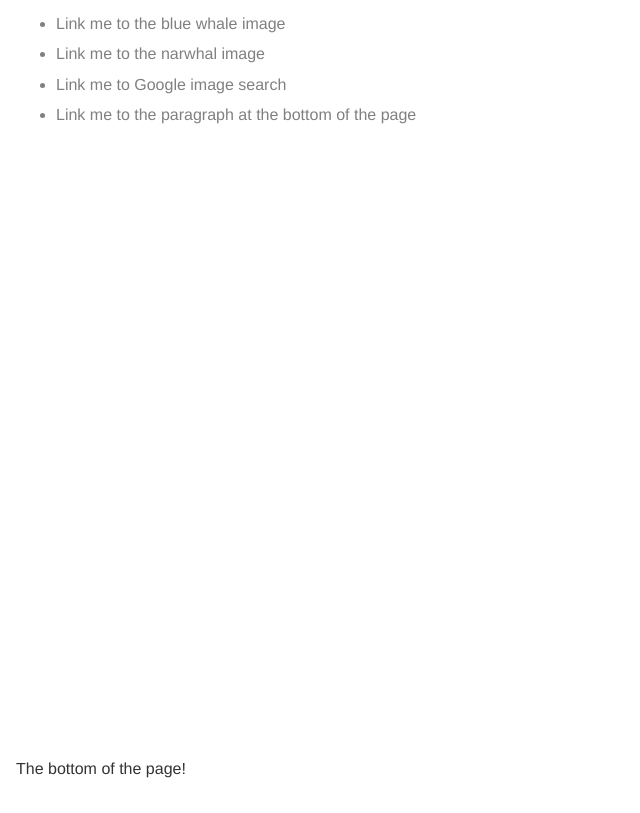
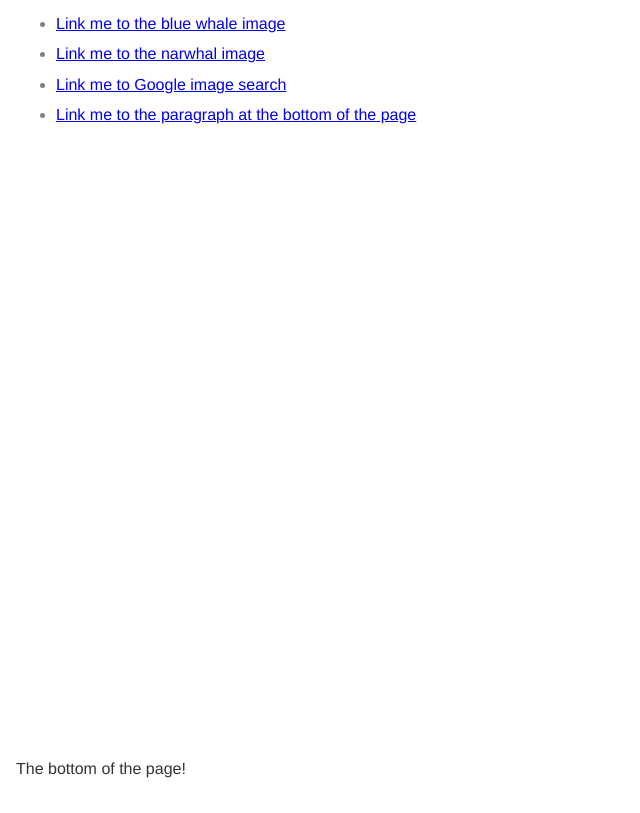
Before and after one commit to laipatel/MDN, a plain HTML site: page HTML/Links/2.html in a window 1280 px wide. Shown: the part 64-877 px from the top of the page, without its empty margins (0-640 px from the left). Drawn offline with Linux system fonts and the light colour scheme.

Commit message:
https://developer.mozilla.org/en-US/docs/Learn/HTML/Introduction_to_HTML/Test_your_skills:_Links

```diff
--- a/HTML/Links/2.html
+++ b/HTML/Links/2.html
@@ -34,10 +34,10 @@
     <h1>List path tests</h1>
 
     <ul>
-      <li><a target="_blank">Link me to the blue whale image</a></li>
-      <li><a target="_blank">Link me to the narwhal image</a></li>
-      <li><a target="_blank">Link me to Google image search</a></li>
-      <li><a>Link me to the paragraph at the bottom of the page</a></li>
+      <li><a href="blue/blue-whale.jpg" target="_blank">Link me to the blue whale image</a></li>
+      <li><a href="../narwhal/narwhal.jpg" target="_blank">Link me to the narwhal image</a></li>
+      <li><a href="https://www.google.co.uk/imghp" target="_blank">Link me to Google image search</a></li>
+      <li><a href="#bottom">Link me to the paragraph at the bottom of the page</a></li>
     </ul>
 
     <div></div>
```
Also changed, not shown: HTML/Links/3.html (+3 -3 lines).
